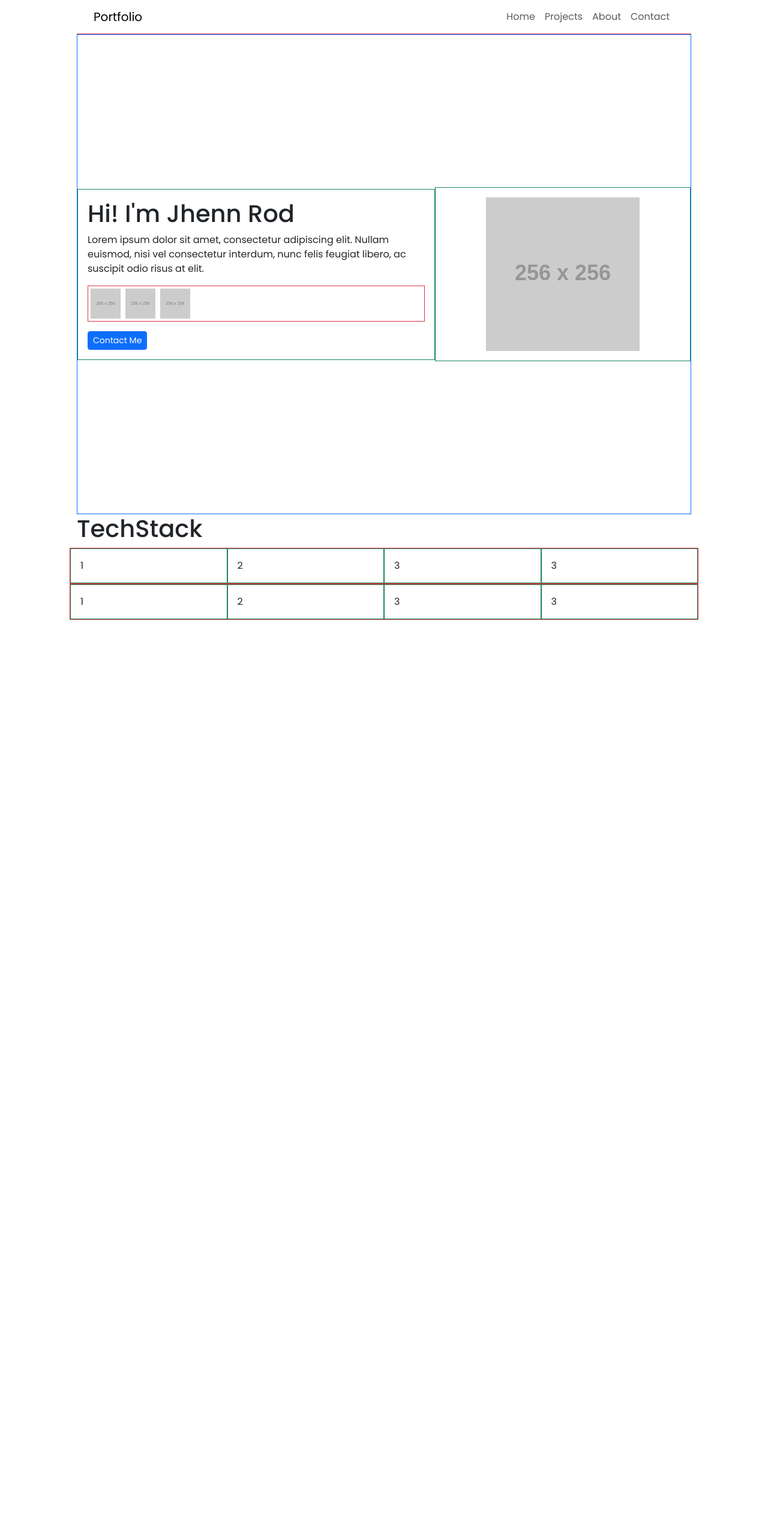
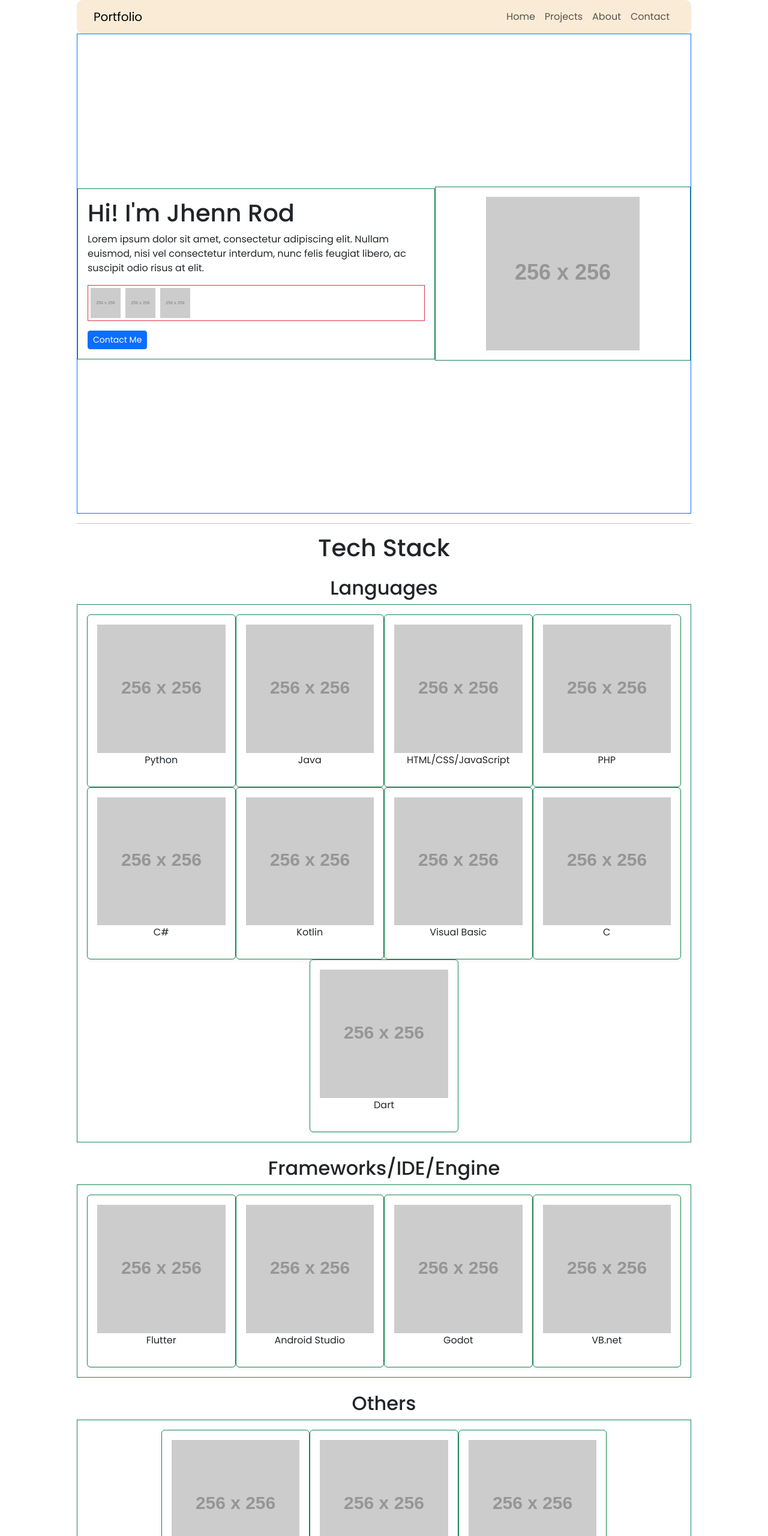
Before and after one commit to Wise-394/Wise-394.github.io, a plain HTML site: page index.html in a window 1280 px wide. Shown: the top 2560 px of the page at 60% size. Before the commit the page ends 1033 px from the top, so only its background shows below. Drawn offline with nearby package versions, Linux system fonts and the light colour scheme; placeholder pictures from the web are drawn by us.

Commit message:
techstack improvement,categories

```diff
--- a/index.html
+++ b/index.html
@@ -20,7 +20,7 @@
 
     <!-- Navigation -->
     <header>
-        <nav class="navbar navbar-expand-md border-bottom border-danger">
+        <nav class="navbar navbar-expand-md">
             <div class="container-fluid">
                 <!-- Brand / Logo (Optional) -->
                 <a class="navbar-brand" href="#">Portfolio</a>
@@ -66,23 +66,96 @@
         </div>
     </div>
 </main>
+<hr>
 <section>
-    <h1>TechStack</h1>
-    <div class = "row d-flex border border-danger">
-        <div class = "col-6 col-md-3 border border-success p-3">1</div>
-        <div class = "col-6 col-md-3 border border-success p-3">2</div>
-        <div class = "col-6 col-md-3 border border-success p-3">3</div>
-        <div class = "col-6 col-md-3 border border-success p-3">3</div>
-    </div>
-    <div class = "row d-flex border border-danger">
-        <div class = "col-6 col-md-3 border border-success p-3">1</div>
-        <div class = "col-6 col-md-3 border border-success p-3">2</div>
-        <div class = "col-6 col-md-3 border border-success p-3">3</div>
-        <div class = "col-6 col-md-3 border border-success p-3">3</div>
+    <h1 class="text-center">Tech Stack</h1>
+    <div class="container">
+
+        <!-- Programming Languages -->
+        <h2 class="text-center mt-4">Languages</h2>
+        <div class="row d-flex flex-wrap justify-content-center border border-success p-3">
+            <div class="col-6 col-sm-4 col-lg-3 p-3 d-flex flex-column align-items-center border border-success rounded shadow-sm">
+                <img class="img-fluid" src="https://placehold.co/256x256" alt="Python">
+                <p class="text-center">Python</p>
+            </div>
+            <div class="col-6 col-sm-4 col-lg-3 p-3 d-flex flex-column align-items-center border border-success rounded shadow-sm">
+                <img class="img-fluid" src="https://placehold.co/256x256" alt="Java">
+                <p class="text-center">Java</p>
+            </div>
+            <div class="col-6 col-sm-4 col-lg-3 p-3 d-flex flex-column align-items-center border border-success rounded shadow-sm">
+                <img class="img-fluid" src="https://placehold.co/256x256" alt="HTML/CSS/JS">
+                <p class="text-center">HTML/CSS/JavaScript</p>
+            </div>
+            <div class="col-6 col-sm-4 col-lg-3 p-3 d-flex flex-column align-items-center border border-success rounded shadow-sm">
+                <img class="img-fluid" src="https://placehold.co/256x256" alt="PHP">
+                <p class="text-center">PHP</p>
+            </div>
+            <div class="col-6 col-sm-4 col-lg-3 p-3 d-flex flex-column align-items-center border border-success rounded shadow-sm">
+                <img class="img-fluid" src="https://placehold.co/256x256" alt="C#">
+                <p class="text-center">C#</p>
+            </div>
+            <div class="col-6 col-sm-4 col-lg-3 p-3 d-flex flex-column align-items-center border border-success rounded shadow-sm">
+                <img class="img-fluid" src="https://placehold.co/256x256" alt="Kotlin">
+                <p class="text-center">Kotlin</p>
+            </div>
+            <div class="col-6 col-sm-4 col-lg-3 p-3 d-flex flex-column align-items-center border border-success rounded shadow-sm">
+                <img class="img-fluid" src="https://placehold.co/256x256" alt="Visual Basic">
+                <p class="text-center">Visual Basic</p>
+            </div>
+            <div class="col-6 col-sm-4 col-lg-3 p-3 d-flex flex-column align-items-center border border-success rounded shadow-sm">
+                <img class="img-fluid" src="https://placehold.co/256x256" alt="C">
+                <p class="text-center">C</p>
+            </div>
+            <div class="col-6 col-sm-4 col-lg-3 p-3 d-flex flex-column align-items-center border border-success rounded shadow-sm">
+                <img class="img-fluid" src="https://placehold.co/256x256" alt="Dart">
+                <p class="text-center">Dart</p>
+            </div>
+        </div>
+
+        <!-- Frameworks -->
+        <h2 class="text-center mt-4">Frameworks/IDE/Engine</h2>
+        <div class="row d-flex flex-wrap justify-content-center border border-success p-3">
+            <div class="col-6 col-sm-4 col-lg-3 p-3 d-flex flex-column align-items-center border border-success rounded shadow-sm">
+                <img class="img-fluid" src="https://placehold.co/256x256" alt="Flutter">
+                <p class="text-center">Flutter</p>
+            </div>
+            <div class="col-6 col-sm-4 col-lg-3 p-3 d-flex flex-column align-items-center border border-success rounded shadow-sm">
+                <img class="img-fluid" src="https://placehold.co/256x256" alt="Android Studio">
+                <p class="text-center">Android Studio</p>
+            </div>
+            <div class="col-6 col-sm-4 col-lg-3 p-3 d-flex flex-column align-items-center border border-success rounded shadow-sm">
+                <img class="img-fluid" src="https://placehold.co/256x256" alt="Godot">
+                <p class="text-center">Godot</p>
+            </div>
+            <div class="col-6 col-sm-4 col-lg-3 p-3 d-flex flex-column align-items-center border border-success rounded shadow-sm">
+                <img class="img-fluid" src="https://placehold.co/256x256" alt="VB.net">
+                <p class="text-center">VB.net</p>
+            </div>
+        </div>
+
+        <!-- Others -->
+        <h2 class="text-center mt-4">Others</h2>
+        <div class="row d-flex flex-wrap justify-content-center border border-success p-3">
+            <div class="col-6 col-sm-4 col-lg-3 p-3 d-flex flex-column align-items-center border border-success rounded shadow-sm">
+                <img class="img-fluid" src="https://placehold.co/256x256" alt="MySQL">
+                <p class="text-center">MySQL</p>
+            </div>
+            <div class="col-6 col-sm-4 col-lg-3 p-3 d-flex flex-column align-items-center border border-success rounded shadow-sm">
+                <img class="img-fluid" src="https://placehold.co/256x256" alt="Vscode">
+                <p class="text-center">Visual Studio Code</p>
+            </div>
+            <div class="col-6 col-sm-4 col-lg-3 p-3 d-flex flex-column align-items-center border border-success rounded shadow-sm">
+                <img class="img-fluid" src="https://placehold.co/256x256" alt="Git">
+                <p class="text-center">Git</p>
+            </div>
+        </div>
+
     </div>
 </section>
 
-
+<hr>
+<section>
+</section>
     <!-- Bootstrap JavaScript -->
     <script src="https://cdn.jsdelivr.net/npm/bootstrap@5.3.0/dist/js/bootstrap.bundle.min.js"></script>
 
--- a/styles.css
+++ b/styles.css
@@ -5,7 +5,13 @@ body {
     padding-right: 10%;
     font-family: "Poppins", sans-serif;
 }
-
+header{
+    position: sticky;
+    top:0;
+    z-index: 69;
+    background-color: antiquewhite;
+    border-radius: 10px;
+}
 /* Navigation Bar */
 .navbar {
     padding: 0.5rem 1rem;
@@ -34,6 +40,10 @@ body {
     width: 50px;
     height: 50px;
 }
+.techstack_img{
+    width: 100px;
+    height: 100px;
+}
 
 /* Responsive Design */
 @media (max-width: 768px) {
```
